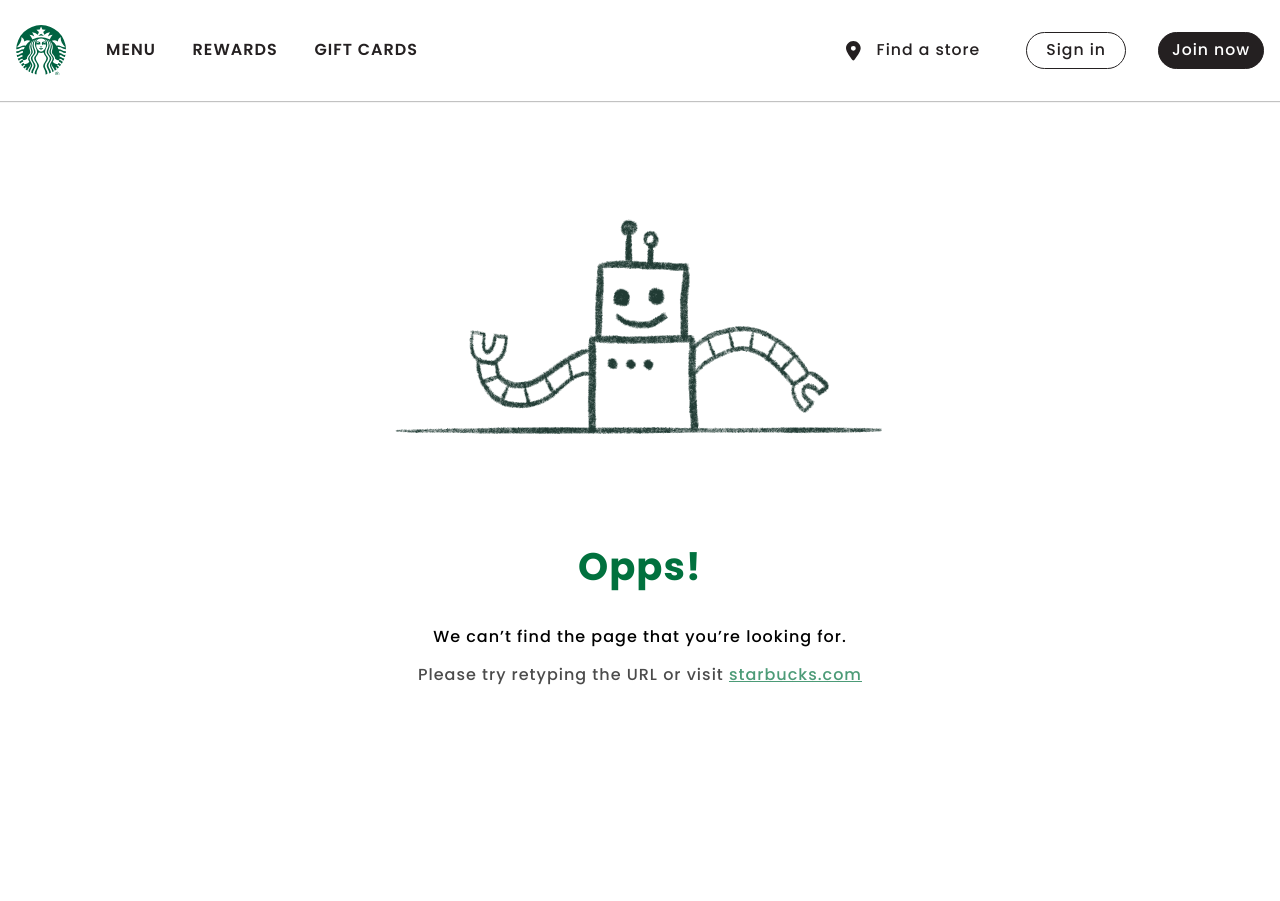
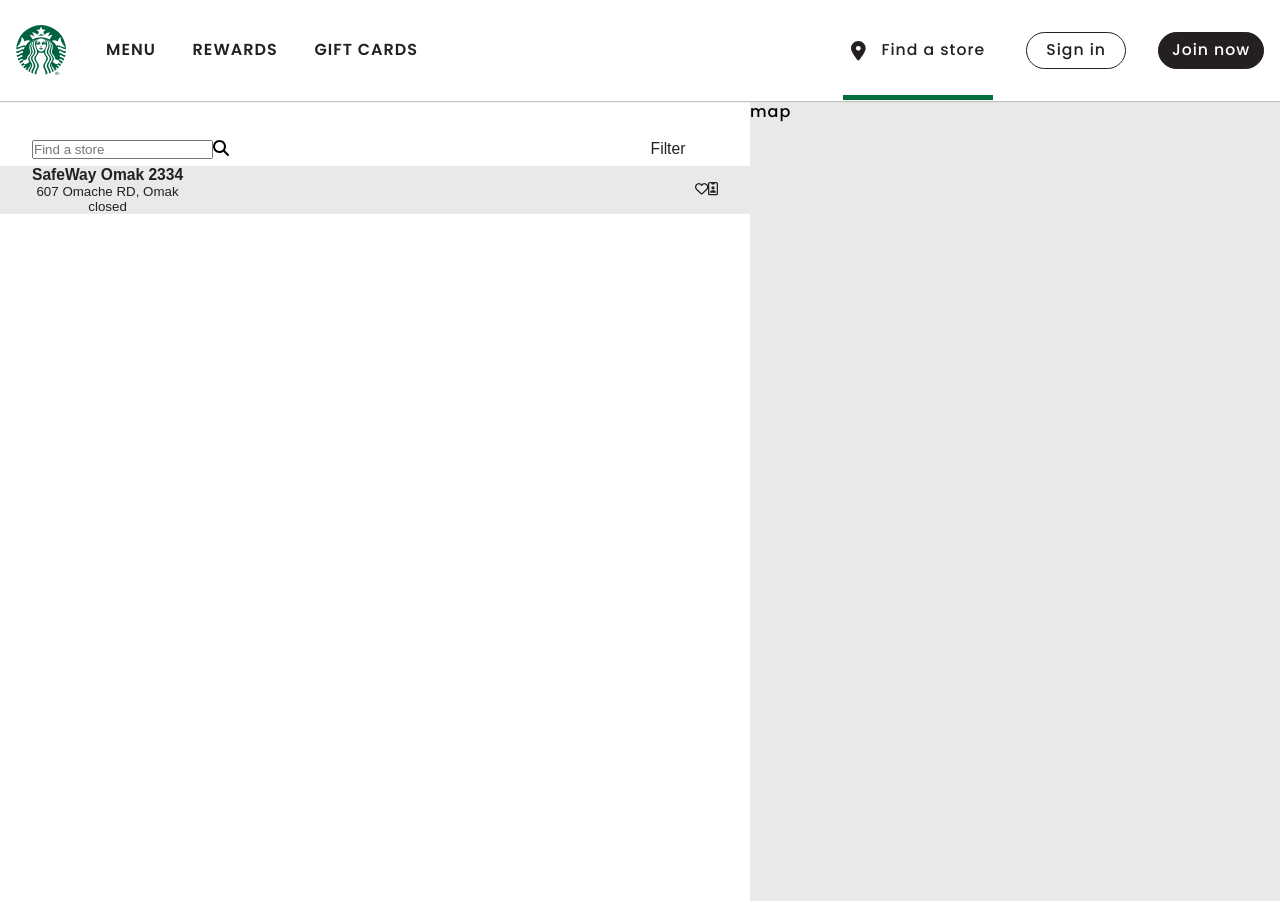
Before and after one commit to elvis-ndubuisi/supa_starbucks, a React (Create React App) app: page /findstore in a window 1280 px wide. Before the commit this address had no page. Before the commit the page ends 800 px from the top, so only its background shows below. Built offline with nearby package versions, Linux system fonts and the light colour scheme.

Commit message:
wip thurday begin

```diff
--- a/src/App.jsx
+++ b/src/App.jsx
@@ -5,6 +5,7 @@
 import NotFound from "./pages/NotFound/NotFound";
 import Reward from "./pages/Reward/Reward";
 import Menu from "./pages/Menu/Menu";
+import FindStore from "./pages/FindStore/FindStore";
 import Signin from "./pages/Sigin/Signin";
 
 function App() {
@@ -17,6 +18,7 @@
           <Route path="menu" element={<Menu />} />
           <Route path="reward" element={<Reward />} />
           <Route path="giftcard" element={<div>giftcard</div>} />
+          <Route path="findstore" element={<FindStore />} />
           <Route path="/signin" element={<Signin />} />
           <Route path="*" element={<NotFound />} />
         </Routes>
--- a/src/components/NavBar/NavBar.jsx
+++ b/src/components/NavBar/NavBar.jsx
@@ -60,10 +60,21 @@
           </ul>
         </div>
         <div className="not-mobile">
-          <Link to="findstore" className="button button_simple">
+          <NavLink
+            to="findstore"
+            className={({ isActive }) =>
+              isActive
+                ? "link flex button button_simple active"
+                : "link flex button button_simple"
+            }
+          >
+            <FontAwesomeIcon icon={faLocationDot} size="lg" />
+            <span>Find a store</span>
+          </NavLink>
+          {/* <Link to="findstore" className="button button_simple">
             <FontAwesomeIcon icon={faLocationDot} size="lg" />
             Find a store
-          </Link>
+          </Link> */}
           <Link to="signin" className="button button_outlined">
             Sign in
           </Link>
--- a/src/components/NavBar/Navbar.css
+++ b/src/components/NavBar/Navbar.css
@@ -67,6 +67,10 @@
   height: 100%;
   display: grid;
   place-items: center;
+}
+
+.link.flex {
+  display: flex;
 }
 
 .link.active::after {
--- /dev/null
+++ b/src/pages/FindStore/FindStore.jsx
@@ -0,0 +1,32 @@
+import "./Findstore.css";
+import { FontAwesomeIcon } from "@fortawesome/react-fontawesome";
+import { faSearch } from "@fortawesome/free-solid-svg-icons";
+import StoreResult from "./StoreResult";
+
+const FindStore = () => {
+  return (
+    <section className="findstore">
+      <div className="finder">
+        <form action="" className="search-field">
+          <div>
+            <input type="text" placeholder="Find a store" />
+            <FontAwesomeIcon icon={faSearch} />
+          </div>
+          <button className="button button_search" type="submit">
+            Filter
+          </button>
+        </form>
+        <div className="search-result">
+          <StoreResult
+            storeName="SafeWay Omak 2334"
+            storeAddress="607 Omache RD, Omak"
+            storeStatus="closed"
+          />
+        </div>
+      </div>
+      <div className="map">map</div>
+    </section>
+  );
+};
+
+export default FindStore;
--- /dev/null
+++ b/src/pages/FindStore/Findstore.css
@@ -0,0 +1,41 @@
+.findstore {
+  position: relative;
+  min-height: 100vh;
+  position: relative;
+  margin-top: var(--nav-height);
+  display: grid;
+  grid-template-columns: minmax(400px, 750px) 1fr;
+}
+
+.findstore .finder {
+  /* max-width: 750px; */
+  padding-block: 2rem;
+}
+
+.findstore .finder > * {
+  width: 100%;
+}
+
+.search-field {
+  display: flex;
+  align-items: center;
+  justify-content: space-between;
+  padding-inline: 2rem;
+}
+
+.search-result {
+}
+
+.store-result {
+  width: 100%;
+  background-color: rgb(233, 233, 233);
+  display: flex;
+  padding: 0 2rem;
+  align-items: center;
+  justify-content: space-between;
+}
+
+.map {
+  background-color: rgb(233, 233, 233);
+  position: relative;
+}
--- /dev/null
+++ b/src/pages/FindStore/StoreResult.jsx
@@ -0,0 +1,29 @@
+import { FontAwesomeIcon } from "@fortawesome/react-fontawesome";
+import { faHeart } from "@fortawesome/free-regular-svg-icons";
+import { faIdBadge } from "@fortawesome/free-regular-svg-icons";
+
+const StoreResult = ({
+  storeName,
+  storeAddress,
+  storeStatus,
+  storeWarning,
+  inStore,
+}) => {
+  return (
+    <button className="store-result">
+      <div>
+        <h3>{storeName}</h3>
+        <p>{storeAddress}</p>
+        <p>{storeStatus}</p>
+        <span>{storeWarning}</span>
+        <span>{inStore}</span>
+      </div>
+      <div>
+        <FontAwesomeIcon icon={faHeart} />
+        <FontAwesomeIcon icon={faIdBadge} />
+      </div>
+    </button>
+  );
+};
+
+export default StoreResult;
```
